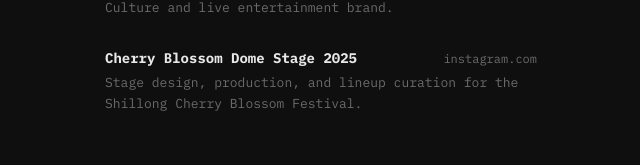
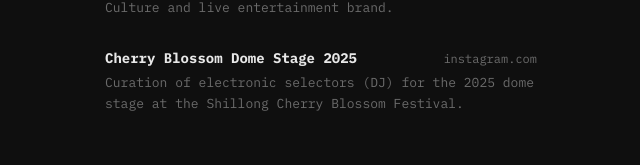
Before and after one commit to balajied29/mysite, a Next.js app: page / in a window 1280 px wide. Shown: the part 962-1127 px from the top of the page, without its empty margins (319-959 px from the left). Built offline with nearby package versions, Linux system fonts and the light colour scheme.

Commit message:
Correct Cherry Blossom description to DJ curation
Co-Authored-By: Claude Sonnet 4.6 <noreply@anthropic.com>

```diff
--- a/app/page.tsx
+++ b/app/page.tsx
@@ -27,7 +27,7 @@ const curation = [
     name: "Cherry Blossom Dome Stage 2025",
     url: "instagram.com",
     href: "https://www.instagram.com/p/DQePpY5k0Wv/",
-    description: "Stage design, production, and lineup curation for the Shillong Cherry Blossom Festival.",
+    description: "Curation of electronic selectors (DJ) for the 2025 dome stage at the Shillong Cherry Blossom Festival.",
   },
 ];
 
--- a/app/work/page.tsx
+++ b/app/work/page.tsx
@@ -30,7 +30,7 @@ const projects = [
   {
     name: "Cherry Blossom Dome Stage",
     year: "2025",
-    description: "Stage design, production, and lineup curation for the Shillong Cherry Blossom Festival.",
+    description: "Curation of electronic selectors (DJ) for the 2025 dome stage at the Shillong Cherry Blossom Festival.",
     tags: ["events", "creative direction"],
     href: "https://www.instagram.com/p/DQePpY5k0Wv/",
   },
```
